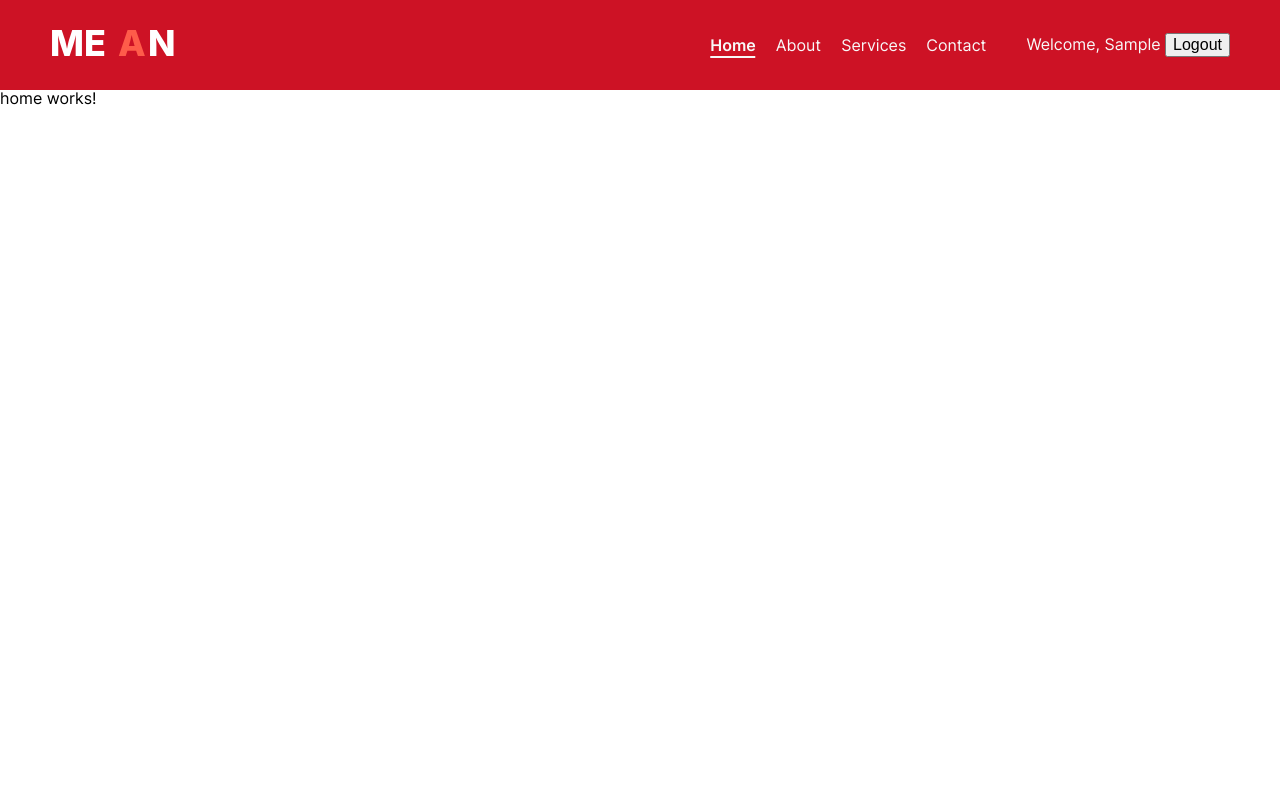
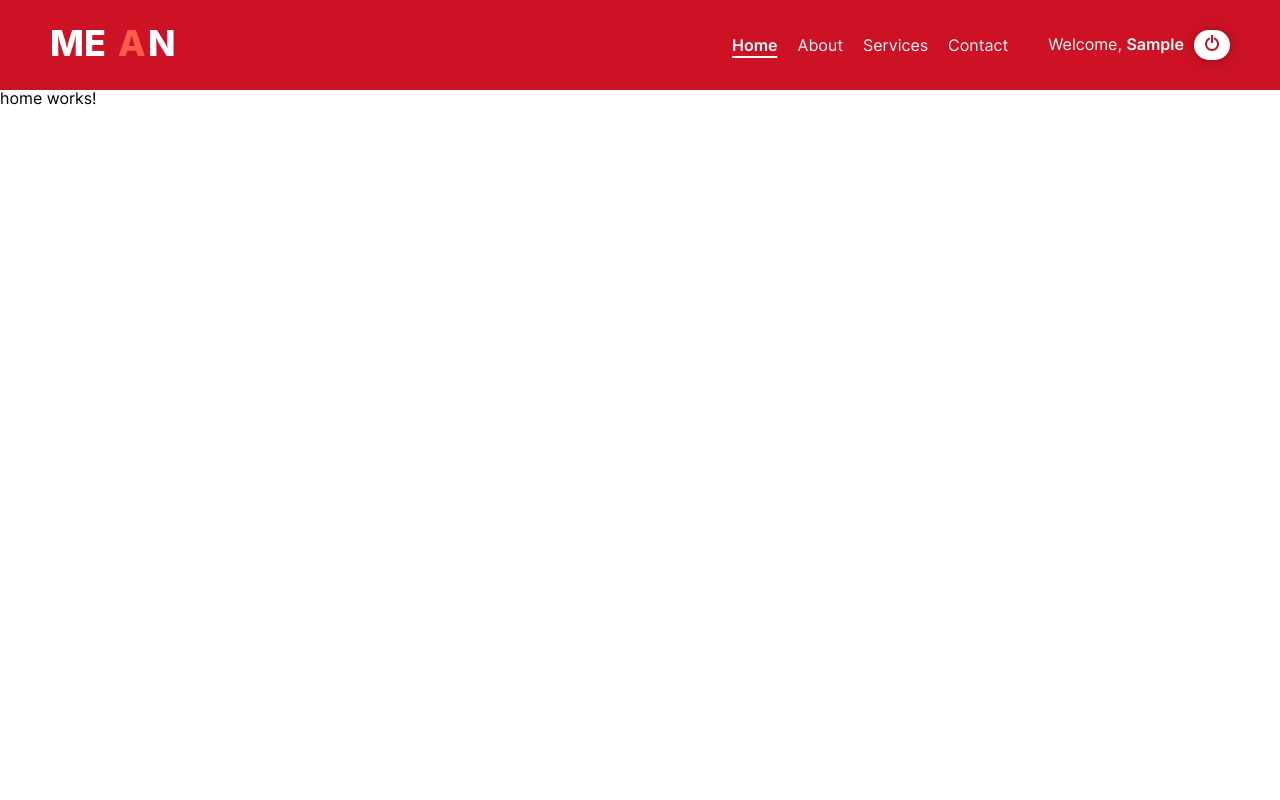
Before and after one commit to Tahina1/m1p13mean-frontend, an Angular app: page /home in a window 1280 px wide. Shown: the top 800 px of the page. Built offline with nearby package versions, Linux system fonts and the light colour scheme; sample sign-in values are in the browser's storage.

Commit message:
logout css

```diff
--- a/src/app/components/core/components/header/header.html
+++ b/src/app/components/core/components/header/header.html
@@ -19,11 +19,16 @@
         </nav>
         <div class="login">
           @if (!authService.isLoggedIn()) {
-            <button class="loginBtn" (click)="authService.setAuthPopup(true)">Login</button>
+            <button class="loginBtn" (click)="authService.setAuthPopup(true)">
+              <i class="icn-switch"></i>
+              Login
+            </button>
           } @else {
             <div class="welcome">
-              Welcome, {{ user()?.firstName }}
-              <button (click)="authService.logout()">Logout</button>
+              Welcome, <span>{{ user()?.firstName }}</span>
+              <button class="logoutBtn" (click)="authService.logout()" title="logout">
+                <i class="icn-switch"></i>
+              </button>
             </div>
           }
         </div>
--- a/src/app/components/core/components/header/header.scss
+++ b/src/app/components/core/components/header/header.scss
@@ -61,6 +61,10 @@ header {
 }
 
 .loginBtn {
+  display: flex;
+  align-items: normal;
+  justify-content: center;
+  gap: 5px;
   background-color: $color-neutrals1;
   border: none;
   padding: 5px 30px;
@@ -74,3 +78,24 @@ header {
     box-shadow: 0 1px 20px rgba(0, 0, 0, 0.35);
   }
 }
+
+.welcome {
+  span {
+    font-weight: 600;
+  }
+  .logoutBtn {
+    margin-left: 10px;
+    background-color: $color-neutrals1;
+    border: none;
+    padding: 5px 10px;
+    color: $color-primary1;
+    border-radius: 100px;
+    box-shadow: 0 1px 13px rgba(0, 0, 0, 0.25);
+    transition: all 0.25s ease;
+
+    &:hover {
+      transform: translateY(-1px);
+      box-shadow: 0 1px 20px rgba(0, 0, 0, 0.35);
+    }
+  }
+}
```
